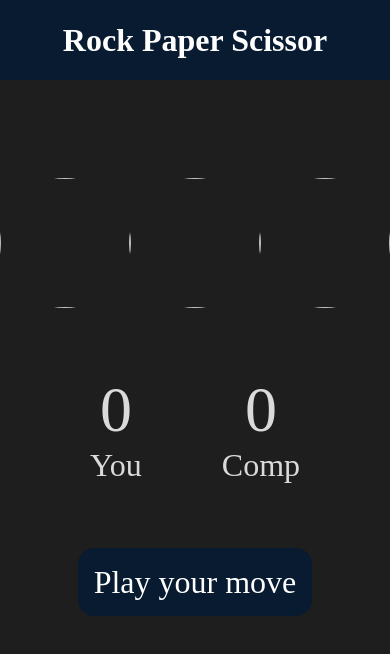
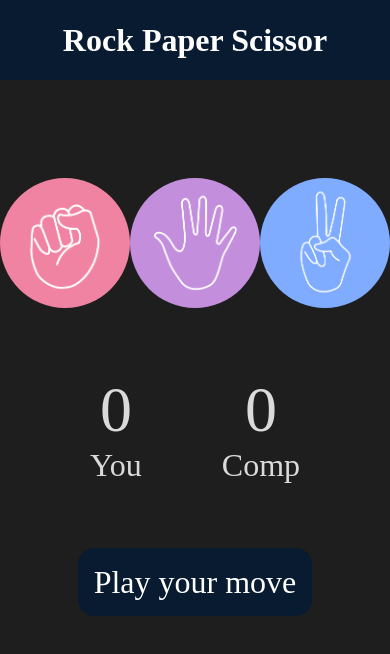
Before and after one commit to Raunakk18/stone-paper-scissors, a plain HTML site: page index.html in a window 390 px wide. Drawn offline with Linux system fonts and the light colour scheme; the site is published under a folder, as on GitHub Pages, so addresses that start at the root find nothing.

Commit message:
responsiveness

```diff
--- a/index.html
+++ b/index.html
@@ -10,13 +10,13 @@
     <h1>Rock Paper Scissor</h1>
     <div class="choices">
         <div class="choice" id="rock">
-            <img src="/assets/stone.png">
+            <img src="assets/stone.png">
         </div>
         <div class="choice" id="paper">
-            <img src="/assets/paper.png">
+            <img src="assets/paper.png">
         </div>
         <div class="choice" id="scissors">
-            <img src="/assets/scissors.png">
+            <img src="assets/scissors.png">
         </div>
     </div>
 
```
